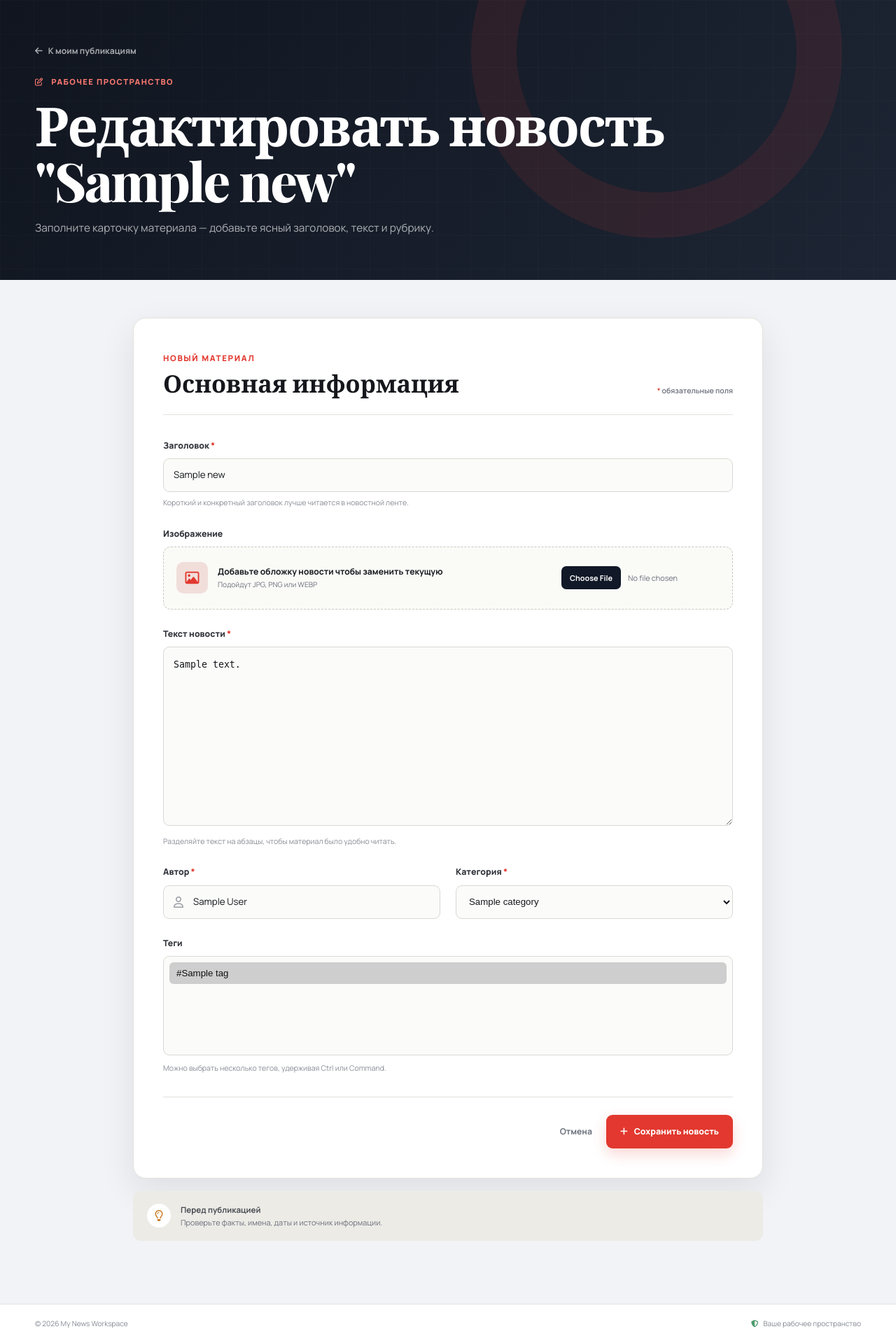
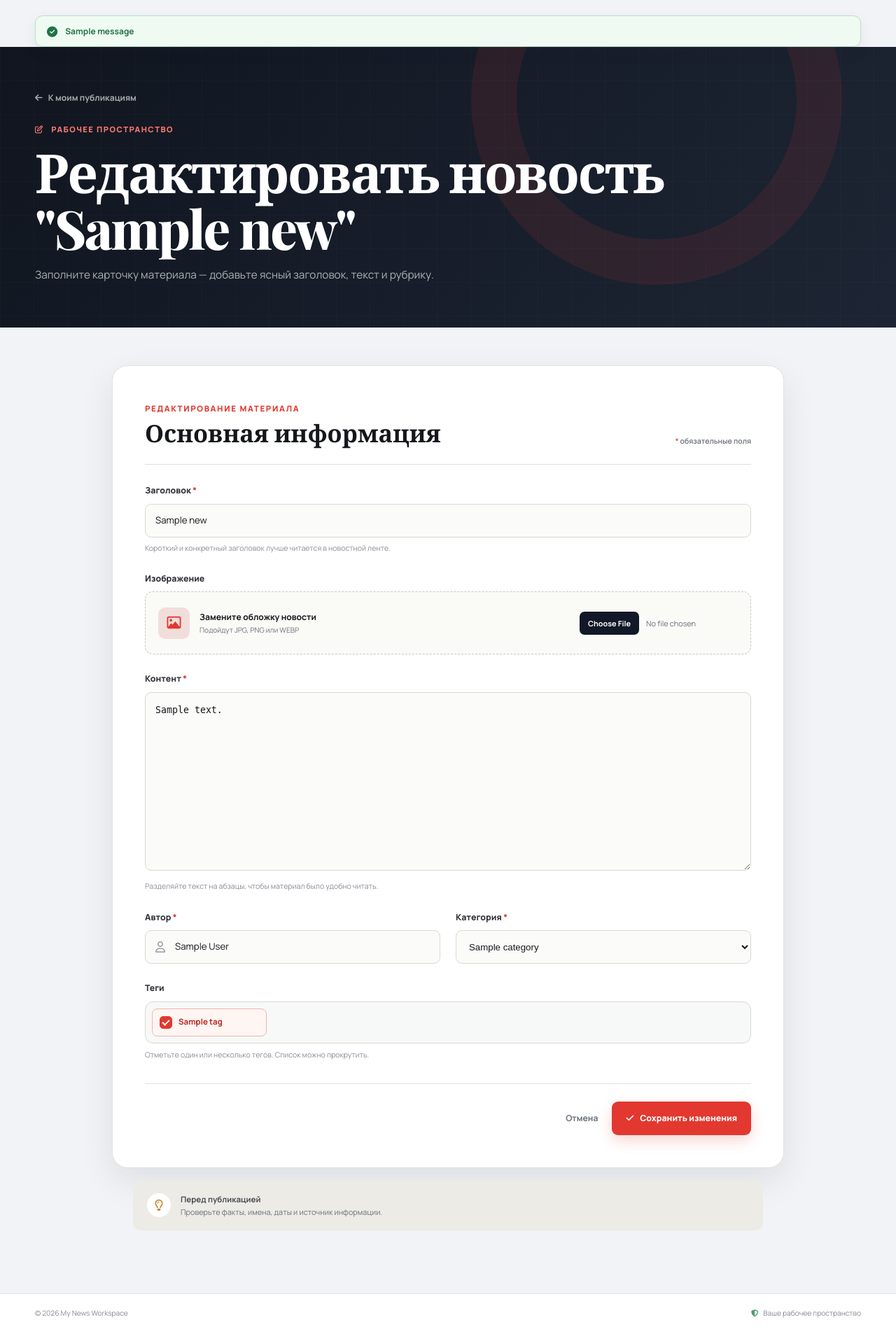
Before and after one commit to orozDev2/news_hashtech_b1, a Django app: page /workspace/update-news/1/ in a window 1280 px wide. Shown: the part 77-1996 px from the top of the page at 70% size. After the commit the page ends 1960 px from the top, so only its background shows below. Run offline with Django 5.2, Linux system fonts and the light colour scheme; tables that the repository leaves empty hold one stand-in row (values such as "Sample post"); one stand-in notice (Sample message) is shown.

Commit message:
update news and django messages

```diff
--- a/main/views.py
+++ b/main/views.py
@@ -1,4 +1,5 @@
 from django.shortcuts import render, redirect, get_object_or_404
+from django.contrib import messages
 from django.core.paginator import Paginator
 from main.forms import NewsForm
 from main.models import News, Category, Tag
@@ -78,8 +79,11 @@ def create_news(request):
         form = NewsForm(data=request.POST, files=request.FILES)
 
         if form.is_valid():
-            form.save()
+            news = form.save()
+            messages.success(request, f'Новость "{news.title}" успешно добавилось.')
             return redirect('workspace')
+
+        messages.error(request, f'Исправьте ошибки.')
 
     return render(request, 'workspace/create_news.html', {'form': form})
 
@@ -87,41 +91,25 @@ def create_news(request):
 def delete_news(request, news_id):
     news = get_object_or_404(News, pk=news_id)
     news.delete()
+    messages.success(request, f'Новость "{news.title}" успешно удалена.')
     return redirect('workspace')
 
 
 def update_news(request, news_id):
     news = get_object_or_404(News, pk=news_id)
+    form = NewsForm(instance=news)
 
     if request.method == 'POST':
-        news.title = request.POST.get('title')
-        news.author = request.POST.get('author')
-        news.content = request.POST.get('content')
-        news.category = Category.objects.get(id=int(request.POST.get('category')))
+        form = NewsForm(instance=news, data=request.POST, files=request.FILES)
 
-        image = request.FILES.get('image')
+        if form.is_valid():
+            news = form.save()
+            messages.success(request, f'Новость "{news.title}" успешно сохранена.')
+            return redirect('workspace')
 
-        if image:
-            news.image.save(image.name, image)
-
-
-        tags_id = list(map(int, request.POST.getlist('tags')))
-        tags = Tag.objects.filter(id__in=tags_id)
-
-        news.tags.clear()
-        # news.tags.remove(tags[0])
-        news.tags.add(*tags)
-
-        news.save()
-
-        return redirect('workspace')
-
-
-
-    categories = Category.objects.all()
-    tags = Tag.objects.all()
+        messages.error(request, f'Исправьте ошибки.')
 
     return render(request, 'workspace/update_news.html',
-                  {'news': news, 'categories': categories, 'tags': tags})
+                  {'news': news, 'form': form})
 
 # Create your views here.
--- a/static/css/style.css
+++ b/static/css/style.css
@@ -155,6 +155,14 @@ body.gallery-open { overflow: hidden; }
 /* Workspace */
 .workspace-body { display: flex; min-height: 100vh; flex-direction: column; background: #f1f3f6; }
 .workspace-main { flex: 1; }
+.workspace-messages { position: relative; z-index: 20; display: grid; gap: 10px; margin-top: 22px; }
+.workspace-message { display: flex; align-items: flex-start; gap: 11px; padding: 13px 16px; border: 1px solid; border-radius: 11px; box-shadow: 0 8px 22px rgba(26,32,44,.06); font-size: .75rem; font-weight: 700; line-height: 1.45; }
+.workspace-message > i { margin-top: 2px; font-size: .95rem; }
+.workspace-message p { margin: 0; }
+.workspace-message--success { border-color: #b8dfc6; background: #effaf2; color: #237346; }
+.workspace-message--warning { border-color: #f1d59d; background: #fff9eb; color: #98630e; }
+.workspace-message--error { border-color: #f0c5c1; background: #fff4f2; color: #9e2e28; }
+.workspace-message--info { border-color: #bfd4eb; background: #f1f7fd; color: #2f618e; }
 .workspace-header { position: sticky; top: 0; z-index: 40; border-bottom: 1px solid #e2e5e9; background: rgba(255,255,255,.96); backdrop-filter: blur(14px); }
 .workspace-header__inner { display: grid; min-height: 76px; grid-template-columns: 1fr auto auto; align-items: center; gap: 38px; }
 .workspace-brand { width: max-content; }
@@ -275,29 +283,32 @@ body.gallery-open { overflow: hidden; }
 .editor-note strong { display: block; color: #4a4d54; font-size: .72rem; }
 .editor-note p { font-size: .68rem; }
 
-/* Create-only form polish */
-.create-news-page .news-form--create { max-width: 960px; padding: clamp(28px,4vw,46px); border-radius: 22px; }
-.create-news-page .news-form__heading { margin-bottom: 2px; }
-.create-news-page .form-alert { grid-column: 1/-1; display: flex; align-items: flex-start; gap: 12px; padding: 14px 16px; border: 1px solid #f0c5c1; border-radius: 11px; background: #fff4f2; color: #9e2e28; font-size: .73rem; }
-.create-news-page .form-alert > i { margin-top: 2px; color: var(--accent); font-size: .95rem; }
-.create-news-page .form-alert strong { display: block; margin-bottom: 2px; font-size: .75rem; }
-.create-news-page .form-alert p { margin: 0; }
-.create-news-page .form-field--error > label, .create-news-page .form-field--error > legend { color: #b42318; }
-.create-news-page .form-field--error input:not([type="file"]), .create-news-page .form-field--error textarea, .create-news-page .form-field--error select, .create-news-page .form-field--error .file-control, .create-news-page .form-field--error .tag-picker { border-color: #d6645e; }
-.create-news-page .form-error { margin-top: 7px; color: #b42318; font-size: .72rem; font-weight: 700; line-height: 1.4; }
-.create-news-page .tag-field { min-width: 0; padding: 0; border: 0; }
-.create-news-page .tag-field legend { display: block; width: 100%; margin-bottom: 8px; color: #30333a; font-size: .77rem; font-weight: 800; }
-.create-news-page .tag-picker { padding: 7px; border: 1px solid #d8d8d3; border-radius: 12px; background: #f7f8f8; transition: border-color .2s,box-shadow .2s,background .2s; }
-.create-news-page .tag-picker:focus-within { border-color: var(--accent); background: #fff; box-shadow: 0 0 0 4px rgba(226,56,47,.09); }
-.create-news-page #tags_inp { display: grid; grid-template-columns: repeat(auto-fill,minmax(140px,1fr)); gap: 7px; max-height: 250px; overflow-y: auto; padding: 2px; scrollbar-color: #c9cbd0 transparent; scrollbar-width: thin; }
-.create-news-page #tags_inp > div > label { display: flex; align-items: center; gap: 9px; min-height: 40px; padding: 8px 10px; border: 1px solid transparent; border-radius: 8px; background: #fff; color: #4b4f58; font-size: .72rem; font-weight: 700; line-height: 1.25; cursor: pointer; transition: border-color .2s,background .2s,color .2s,transform .2s; }
-.create-news-page #tags_inp > div > label:hover, .create-news-page #tags_inp > div > label:has(input:checked) { border-color: #efb5b0; background: #fff5f3; color: var(--accent-dark); }
-.create-news-page #tags_inp > div > label:hover { transform: translateY(-1px); }
-.create-news-page #tags_inp input[type="checkbox"] { display: grid; flex: 0 0 18px; width: 18px; height: 18px; min-height: 18px; margin: 0; padding: 0; appearance: none; border: 1.5px solid #c5c8ce; border-radius: 5px; background: #fff; cursor: pointer; }
-.create-news-page #tags_inp input[type="checkbox"]:checked { border-color: var(--accent); background: var(--accent); }
-.create-news-page #tags_inp input[type="checkbox"]:checked::after { display: block; width: 8px; height: 4px; margin: 4px auto 0; border-bottom: 2px solid #fff; border-left: 2px solid #fff; content: ""; transform: rotate(-45deg); }
-.create-news-page #tags_inp input[type="checkbox"]:focus-visible { outline: 3px solid rgba(226,56,47,.22); outline-offset: 2px; }
-.create-news-page .tag-field > small { margin-top: 8px; }
+/* News editor form polish */
+.create-news-page .news-form--create, .update-news-page .news-form--update { max-width: 960px; padding: clamp(28px,4vw,46px); border-radius: 22px; }
+.create-news-page .news-form__heading, .update-news-page .news-form__heading { margin-bottom: 2px; }
+.create-news-page .form-alert, .update-news-page .form-alert { grid-column: 1/-1; display: flex; align-items: flex-start; gap: 12px; padding: 14px 16px; border: 1px solid #f0c5c1; border-radius: 11px; background: #fff4f2; color: #9e2e28; font-size: .73rem; }
+.create-news-page .form-alert > i, .update-news-page .form-alert > i { margin-top: 2px; color: var(--accent); font-size: .95rem; }
+.create-news-page .form-alert strong, .update-news-page .form-alert strong { display: block; margin-bottom: 2px; font-size: .75rem; }
+.create-news-page .form-alert p, .update-news-page .form-alert p { margin: 0; }
+.create-news-page .form-field--error > label, .create-news-page .form-field--error > legend, .update-news-page .form-field--error > label, .update-news-page .form-field--error > legend { color: #b42318; }
+.create-news-page .form-field--error input:not([type="file"]), .create-news-page .form-field--error textarea, .create-news-page .form-field--error select, .create-news-page .form-field--error .file-control, .create-news-page .form-field--error .tag-picker, .update-news-page .form-field--error input:not([type="file"]), .update-news-page .form-field--error textarea, .update-news-page .form-field--error select, .update-news-page .form-field--error .file-control, .update-news-page .form-field--error .tag-picker { border-color: #d6645e; }
+.create-news-page .form-error, .update-news-page .form-error { margin-top: 7px; color: #b42318; font-size: .72rem; font-weight: 700; line-height: 1.4; }
+.create-news-page .tag-field, .update-news-page .tag-field { min-width: 0; padding: 0; border: 0; }
+.create-news-page .tag-field legend, .update-news-page .tag-field legend { display: block; width: 100%; margin-bottom: 8px; color: #30333a; font-size: .77rem; font-weight: 800; }
+.create-news-page .tag-picker, .update-news-page .tag-picker { padding: 7px; border: 1px solid #d8d8d3; border-radius: 12px; background: #f7f8f8; transition: border-color .2s,box-shadow .2s,background .2s; }
+.create-news-page .tag-picker:focus-within, .update-news-page .tag-picker:focus-within { border-color: var(--accent); background: #fff; box-shadow: 0 0 0 4px rgba(226,56,47,.09); }
+.create-news-page #tags_inp, .update-news-page #tags_inp { display: grid; grid-template-columns: repeat(auto-fill,minmax(140px,1fr)); gap: 7px; max-height: 250px; overflow-y: auto; padding: 2px; scrollbar-color: #c9cbd0 transparent; scrollbar-width: thin; }
+.create-news-page #tags_inp > div > label, .update-news-page #tags_inp > div > label { display: flex; align-items: center; gap: 9px; min-height: 40px; padding: 8px 10px; border: 1px solid transparent; border-radius: 8px; background: #fff; color: #4b4f58; font-size: .72rem; font-weight: 700; line-height: 1.25; cursor: pointer; transition: border-color .2s,background .2s,color .2s,transform .2s; }
+.create-news-page #tags_inp > div > label:hover, .create-news-page #tags_inp > div > label:has(input:checked), .update-news-page #tags_inp > div > label:hover, .update-news-page #tags_inp > div > label:has(input:checked) { border-color: #efb5b0; background: #fff5f3; color: var(--accent-dark); }
+.create-news-page #tags_inp > div > label:hover, .update-news-page #tags_inp > div > label:hover { transform: translateY(-1px); }
+.create-news-page #tags_inp input[type="checkbox"], .update-news-page #tags_inp input[type="checkbox"] { display: grid; flex: 0 0 18px; width: 18px; height: 18px; min-height: 18px; margin: 0; padding: 0; appearance: none; border: 1.5px solid #c5c8ce; border-radius: 5px; background: #fff; cursor: pointer; }
+.create-news-page #tags_inp input[type="checkbox"]:checked, .update-news-page #tags_inp input[type="checkbox"]:checked { border-color: var(--accent); background: var(--accent); }
+.create-news-page #tags_inp input[type="checkbox"]:checked::after, .update-news-page #tags_inp input[type="checkbox"]:checked::after { display: block; width: 8px; height: 4px; margin: 4px auto 0; border-bottom: 2px solid #fff; border-left: 2px solid #fff; content: ""; transform: rotate(-45deg); }
+.create-news-page #tags_inp input[type="checkbox"]:focus-visible, .update-news-page #tags_inp input[type="checkbox"]:focus-visible { outline: 3px solid rgba(226,56,47,.22); outline-offset: 2px; }
+.create-news-page .tag-field > small, .update-news-page .tag-field > small { margin-top: 8px; }
+.update-news-page .file-control a { color: var(--accent-dark); font-size: .67rem; font-weight: 800; }
+.update-news-page .file-control input[type="checkbox"] { width: 15px; height: 15px; margin: 0 4px 0 0; accent-color: var(--accent); vertical-align: middle; }
+.update-news-page .file-control label { color: var(--muted); font-size: .67rem; }
 
 /* Error page */
 .error-page { display: flex; min-height: 650px; flex-direction: column; align-items: center; justify-content: center; padding-block: 90px; text-align: center; }
--- /dev/null
+++ b/templates/components/workspace/messages.html
@@ -0,0 +1,21 @@
+{% if messages %}
+  <section class="workspace-messages shell" aria-label="Уведомления" aria-live="polite">
+    {% for message in messages %}
+      {% if message.level_tag == 'error' %}
+        <div class="workspace-message workspace-message--error" role="alert">
+          <i class="fa-solid fa-circle-exclamation" aria-hidden="true"></i>
+      {% elif message.level_tag == 'warning' %}
+        <div class="workspace-message workspace-message--warning" role="alert">
+          <i class="fa-solid fa-triangle-exclamation" aria-hidden="true"></i>
+      {% elif message.level_tag == 'success' %}
+        <div class="workspace-message workspace-message--success" role="status">
+          <i class="fa-solid fa-circle-check" aria-hidden="true"></i>
+      {% else %}
+        <div class="workspace-message workspace-message--info" role="status">
+          <i class="fa-solid fa-circle-info" aria-hidden="true"></i>
+      {% endif %}
+          <p>{{ message }}</p>
+        </div>
+    {% endfor %}
+  </section>
+{% endif %}
--- a/templates/workspace/base.html
+++ b/templates/workspace/base.html
@@ -15,6 +15,7 @@
 <body class="workspace-body">
     <a class="skip-link" href="#workspace-content">Перейти к содержимому</a>
     {% include 'components/workspace/nav.html' %}
+    {% include 'components/workspace/messages.html' %}
     <main id="workspace-content" class="workspace-main">{% block content %}{% endblock content %}</main>
     {% include 'components/workspace/footer.html' %}
 </body>
--- a/templates/workspace/update_news.html
+++ b/templates/workspace/update_news.html
@@ -1,6 +1,8 @@
 {% extends 'workspace/base.html' %}
 
-{% block title %} — редактировать новость "{{ news.title }}"{% endblock title %}
+{% block title %}
+  — редактировать новость "{{ news.title }}"
+{% endblock %}
 
 {% block content %}
   <section class="create-hero">
@@ -12,77 +14,102 @@
     </div>
   </section>
 
-<section class="create-section shell">
-  <form class="news-form" method="POST" enctype="multipart/form-data" action="{% url "update_news" news_id=news.id %}">
+  <section class="create-section update-news-page shell">
+    <form class="news-form news-form--update" method="POST" enctype="multipart/form-data" action="{% url 'update_news' news_id=news.id %}" novalidate>
       {% csrf_token %}
       <div class="news-form__heading">
         <div>
-        <span class="section-kicker">Новый материал</span>
+          <span class="section-kicker">Редактирование материала</span>
           <h2>Основная информация</h2>
         </div>
         <span class="required-note"><span>*</span> обязательные поля</span>
       </div>
 
-    <div class="form-field form-field--wide">
-      <label for="title_inp">Заголовок <span aria-hidden="true">*</span></label>
-      <input type="text" name="title" value="{{ news.title }}" id="title_inp" placeholder="Что произошло? Сформулируйте главное" autocomplete="off" required>
+      {% if form.errors %}
+        <div class="form-alert" role="alert">
+          <i class="fa-solid fa-circle-exclamation" aria-hidden="true"></i>
+          <div>
+            <strong>Не удалось сохранить новость</strong>
+            {% for error in form.non_field_errors %}
+              <p>{{ error }}</p>
+            {% endfor %}
+          </div>
+        </div>
+      {% endif %}
+
+      <div class="form-field form-field--wide{% if form.title.errors %} form-field--error{% endif %}">
+        <label for="{{ form.title.id_for_label }}">{{ form.title.label }} <span aria-hidden="true">*</span></label>
+        {{ form.title }}
+        {% for error in form.title.errors %}
+          <p class="form-error">{{ error }}</p>
+        {% endfor %}
         <small>Короткий и конкретный заголовок лучше читается в новостной ленте.</small>
       </div>
 
-    <div class="form-field form-field--wide">
-      <label for="image_inp">Изображение</label>
+      <div class="form-field form-field--wide{% if form.image.errors %} form-field--error{% endif %}">
+        <label for="{{ form.image.id_for_label }}">{{ form.image.label }}</label>
         <div class="file-control">
           <i class="fa-regular fa-image" aria-hidden="true"></i>
-        <div><strong>Добавьте обложку новости чтобы заменить текущую</strong><small>Подойдут JPG, PNG или WEBP</small></div>
-        <input type="file" name="image" id="image_inp" accept="image/*">
+          <div>
+            <strong>{% if news.image %}Замените обложку новости{% else %}Добавьте обложку новости{% endif %}</strong><small>Подойдут JPG, PNG или WEBP</small>
           </div>
+          {{ form.image }}
+        </div>
+        {% for error in form.image.errors %}
+          <p class="form-error">{{ error }}</p>
+        {% endfor %}
       </div>
 
-    <div class="form-field form-field--wide">
-      <label for="content_inp">Текст новости <span aria-hidden="true">*</span></label>
-      <textarea name="content" id="content_inp" rows="10" placeholder="Расскажите о событии подробнее…" required>{{ news.content }}</textarea>
+      <div class="form-field form-field--wide{% if form.content.errors %} form-field--error{% endif %}">
+        <label for="{{ form.content.id_for_label }}">{{ form.content.label }} <span aria-hidden="true">*</span></label>
+        {{ form.content }}
+        {% for error in form.content.errors %}
+          <p class="form-error">{{ error }}</p>
+        {% endfor %}
         <small>Разделяйте текст на абзацы, чтобы материал было удобно читать.</small>
       </div>
 
-    <div class="form-field">
-      <label for="author_inp">Автор <span aria-hidden="true">*</span></label>
+      <div class="form-field{% if form.author.errors %} form-field--error{% endif %}">
+        <label for="{{ form.author.id_for_label }}">{{ form.author.label }} <span aria-hidden="true">*</span></label>
         <div class="input-with-icon">
           <i class="fa-regular fa-user" aria-hidden="true"></i>
-        <input type="text" name="author" value="{{ news.author }}" id="author_inp" placeholder="Имя автора" autocomplete="name" required>
+          {{ form.author }}
         </div>
+        {% for error in form.author.errors %}
+          <p class="form-error">{{ error }}</p>
+        {% endfor %}
       </div>
 
-    <div class="form-field">
-      <label for="category_inp">Категория <span aria-hidden="true">*</span></label>
-      <select name="category" id="category_inp" required>
-        <option value="" disabled>Выберите категорию</option>
-        {% for category in categories %}
-            <option {% if category == news.category %}selected{% endif %} value="{{ category.id }}">
-                {{ category.name }}
-            </option>
+      <div class="form-field{% if form.category.errors %} form-field--error{% endif %}">
+        <label for="{{ form.category.id_for_label }}">{{ form.category.label }} <span aria-hidden="true">*</span></label>
+        {{ form.category }}
+        {% for error in form.category.errors %}
+          <p class="form-error">{{ error }}</p>
         {% endfor %}
-      </select>
       </div>
 
-    <div class="form-field form-field--wide">
-      <label for="tags_inp">Теги</label>
-      <select name="tags" id="tags_inp" multiple aria-describedby="tags_help">
-        {% for tag in tags %}
-          <option {% if tag in news.tags.all %}selected{% endif %} value="{{ tag.id }}">#{{ tag.name }}</option>
+      <fieldset class="form-field tag-field form-field--wide{% if form.tags.errors %} form-field--error{% endif %}">
+        <legend>{{ form.tags.label }}</legend>
+        <div class="tag-picker">{{ form.tags }}</div>
+        {% for error in form.tags.errors %}
+          <p class="form-error">{{ error }}</p>
         {% endfor %}
-      </select>
-      <small id="tags_help">Можно выбрать несколько тегов, удерживая Ctrl или Command.</small>
-    </div>
+        <small id="tags_help">Отметьте один или несколько тегов. Список можно прокрутить.</small>
+      </fieldset>
 
       <div class="news-form__actions">
         <a href="{% url 'workspace' %}" class="form-cancel">Отмена</a>
-      <button class="publish-button" type="submit"><i class="fa-solid fa-plus" aria-hidden="true"></i> Сохранить новость</button>
+        <button class="publish-button" type="submit"><i class="fa-solid fa-check" aria-hidden="true"></i> Сохранить изменения</button>
       </div>
     </form>
 
     <aside class="editor-note">
-    <div class="editor-note__icon"><i class="fa-regular fa-lightbulb" aria-hidden="true"></i></div>
-    <div><strong>Перед публикацией</strong><p>Проверьте факты, имена, даты и источник информации.</p></div>
+      <div class="editor-note__icon">
+        <i class="fa-regular fa-lightbulb" aria-hidden="true"></i>
+      </div>
+      <div>
+        <strong>Перед публикацией</strong><p>Проверьте факты, имена, даты и источник информации.</p>
+      </div>
     </aside>
   </section>
-{% endblock content %}
+{% endblock %}
```
Lines whose indentation alone changed are shown as unchanged.
